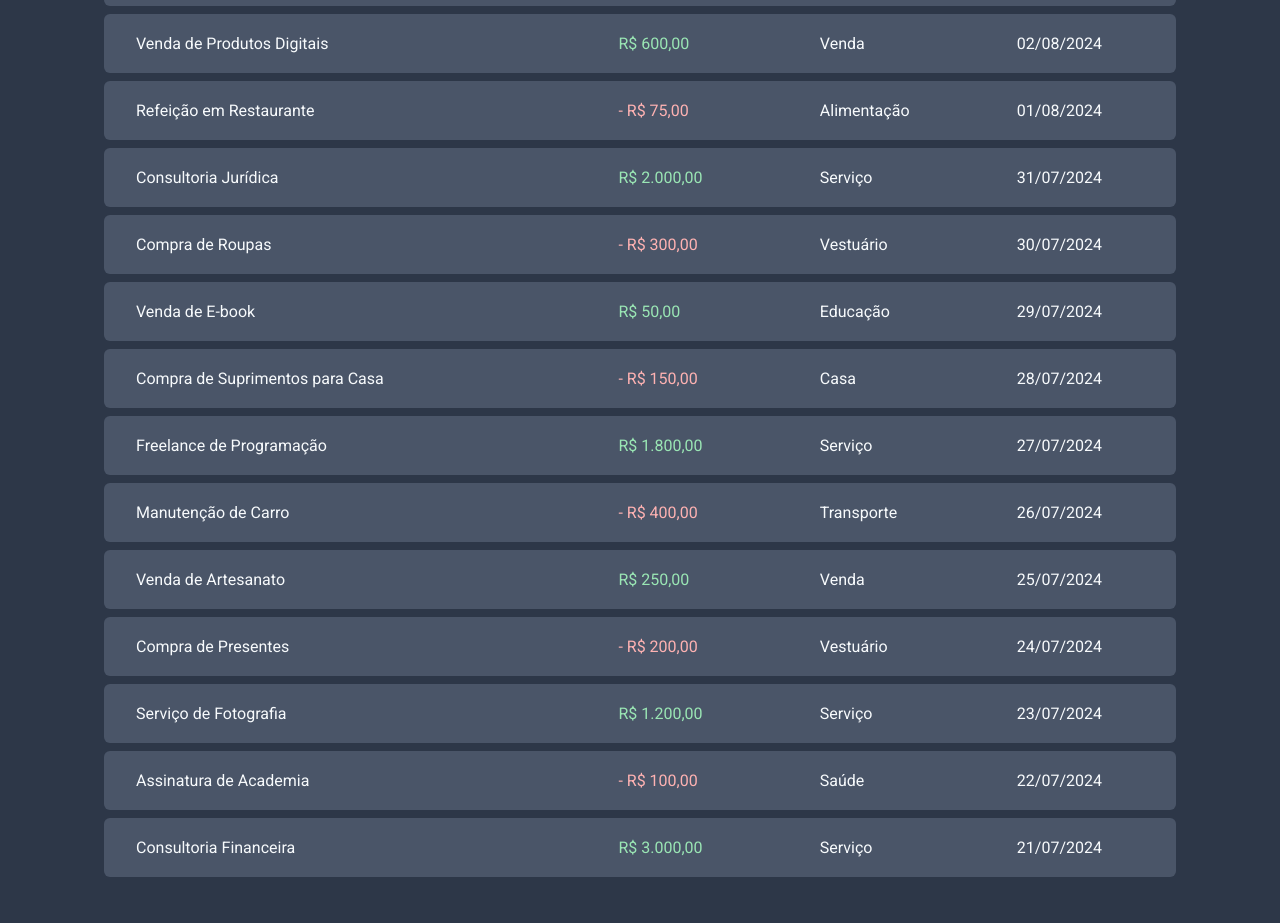
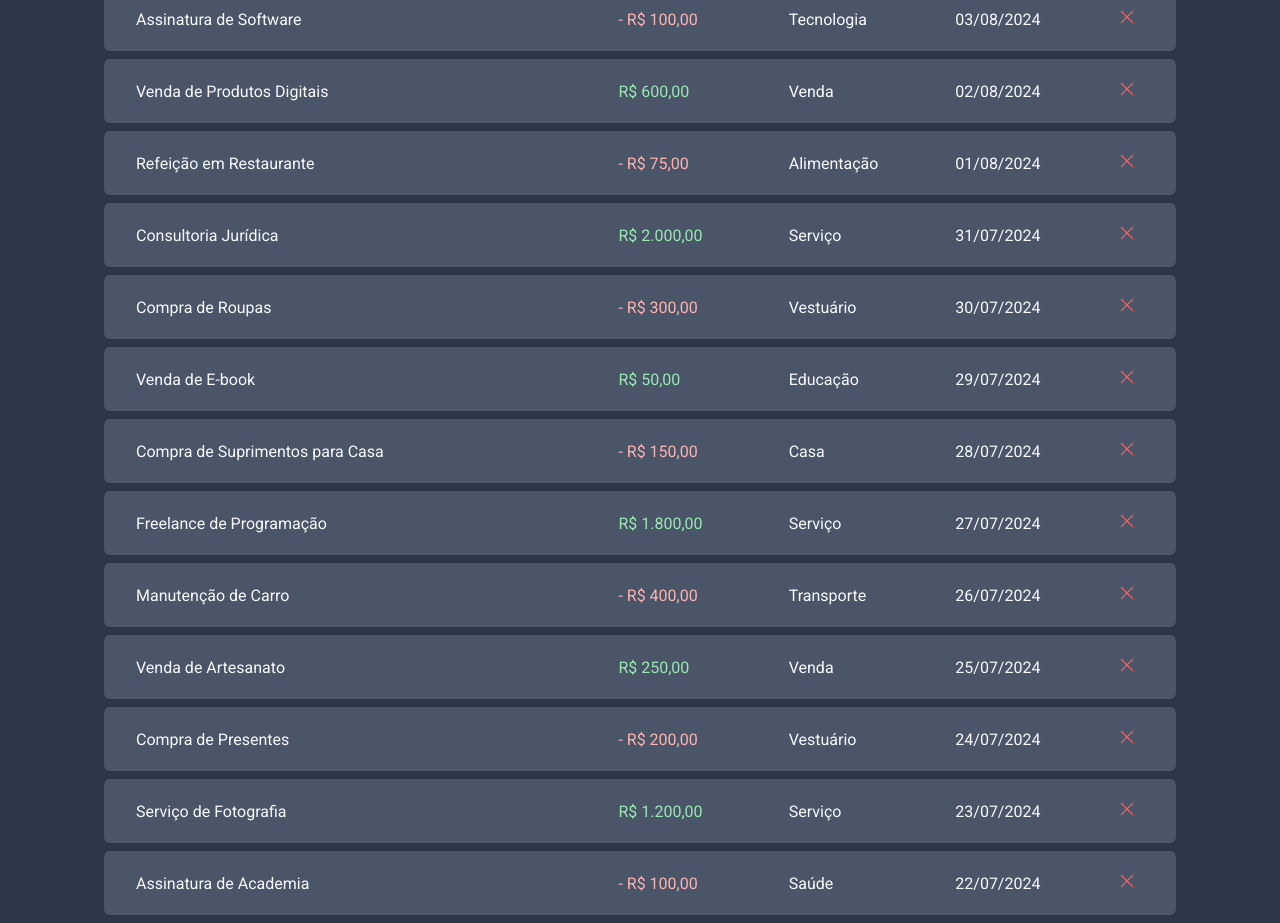
Before and after one commit to MatheusBorgesDev/mb-money, a React (Vite) app: page / in a window 1280 px wide. Shown: the part 1019-1942 px from the top of the page. Before the commit the page ends 1904 px from the top, so only its background shows below. Built offline with nearby package versions, Linux system fonts and the light colour scheme; data requests are answered from the project's data file.

Commit message:
feat: :sparkles: add functions to create and delete transactions

```diff
--- a/server.json
+++ b/server.json
@@ -2,7 +2,7 @@
   "transactions": [
     {
       "id": 1,
-      "from": "Desenvolvimento de site",
+      "description": "Desenvolvimento de site",
       "type": "income",
       "category": "Venda",
       "price": 14000,
@@ -10,7 +10,7 @@
     },
     {
       "id": 2,
-      "from": "Hambúrguer",
+      "description": "Hambúrguer",
       "type": "outcome",
       "category": "Alimentação",
       "price": 50,
@@ -18,7 +18,7 @@
     },
     {
       "id": 3,
-      "from": "Consultoria de Marketing",
+      "description": "Consultoria de Marketing",
       "type": "income",
       "category": "Serviço",
       "price": 3500,
@@ -26,7 +26,7 @@
     },
     {
       "id": 4,
-      "from": "Compra de Livros",
+      "description": "Compra de Livros",
       "type": "outcome",
       "category": "Educação",
       "price": 120,
@@ -34,7 +34,7 @@
     },
     {
       "id": 5,
-      "from": "Venda de Curso Online",
+      "description": "Venda de Curso Online",
       "type": "income",
       "category": "Educação",
       "price": 1500,
@@ -42,7 +42,7 @@
     },
     {
       "id": 6,
-      "from": "Compra de Material de Escritório",
+      "description": "Compra de Material de Escritório",
       "type": "outcome",
       "category": "Escritório",
       "price": 200,
@@ -50,7 +50,7 @@
     },
     {
       "id": 7,
-      "from": "Aluguel de Equipamento",
+      "description": "Aluguel de Equipamento",
       "type": "outcome",
       "category": "Serviço",
       "price": 500,
@@ -58,7 +58,7 @@
     },
     {
       "id": 8,
-      "from": "Freelance de Design Gráfico",
+      "description": "Freelance de Design Gráfico",
       "type": "income",
       "category": "Serviço",
       "price": 800,
@@ -66,7 +66,7 @@
     },
     {
       "id": 9,
-      "from": "Assinatura de Software",
+      "description": "Assinatura de Software",
       "type": "outcome",
       "category": "Tecnologia",
       "price": 100,
@@ -74,7 +74,7 @@
     },
     {
       "id": 10,
-      "from": "Venda de Produtos Digitais",
+      "description": "Venda de Produtos Digitais",
       "type": "income",
       "category": "Venda",
       "price": 600,
@@ -82,7 +82,7 @@
     },
     {
       "id": 11,
-      "from": "Refeição em Restaurante",
+      "description": "Refeição em Restaurante",
       "type": "outcome",
       "category": "Alimentação",
       "price": 75,
@@ -90,7 +90,7 @@
     },
     {
       "id": 12,
-      "from": "Consultoria Jurídica",
+      "description": "Consultoria Jurídica",
       "type": "income",
       "category": "Serviço",
       "price": 2000,
@@ -98,7 +98,7 @@
     },
     {
       "id": 13,
-      "from": "Compra de Roupas",
+      "description": "Compra de Roupas",
       "type": "outcome",
       "category": "Vestuário",
       "price": 300,
@@ -106,7 +106,7 @@
     },
     {
       "id": 14,
-      "from": "Venda de E-book",
+      "description": "Venda de E-book",
       "type": "income",
       "category": "Educação",
       "price": 50,
@@ -114,7 +114,7 @@
     },
     {
       "id": 15,
-      "from": "Compra de Suprimentos para Casa",
+      "description": "Compra de Suprimentos para Casa",
       "type": "outcome",
       "category": "Casa",
       "price": 150,
@@ -122,7 +122,7 @@
     },
     {
       "id": 16,
-      "from": "Freelance de Programação",
+      "description": "Freelance de Programação",
       "type": "income",
       "category": "Serviço",
       "price": 1800,
@@ -130,7 +130,7 @@
     },
     {
       "id": 17,
-      "from": "Manutenção de Carro",
+      "description": "Manutenção de Carro",
       "type": "outcome",
       "category": "Transporte",
       "price": 400,
@@ -138,7 +138,7 @@
     },
     {
       "id": 18,
-      "from": "Venda de Artesanato",
+      "description": "Venda de Artesanato",
       "type": "income",
       "category": "Venda",
       "price": 250,
@@ -146,7 +146,7 @@
     },
     {
       "id": 19,
-      "from": "Compra de Presentes",
+      "description": "Compra de Presentes",
       "type": "outcome",
       "category": "Vestuário",
       "price": 200,
@@ -154,7 +154,7 @@
     },
     {
       "id": 20,
-      "from": "Serviço de Fotografia",
+      "description": "Serviço de Fotografia",
       "type": "income",
       "category": "Serviço",
       "price": 1200,
@@ -162,19 +162,11 @@
     },
     {
       "id": 21,
-      "from": "Assinatura de Academia",
+      "description": "Assinatura de Academia",
       "type": "outcome",
       "category": "Saúde",
       "price": 100,
       "createdAt": "2024-07-22T18:25:43.172Z"
-    },
-    {
-      "id": 22,
-      "from": "Consultoria Financeira",
-      "type": "income",
-      "category": "Serviço",
-      "price": 3000,
-      "createdAt": "2024-07-21T11:50:18.172Z"
     }
   ]
 }
--- a/src/components/newTransactionModal/index.tsx
+++ b/src/components/newTransactionModal/index.tsx
@@ -1,9 +1,11 @@
+import { zodResolver } from "@hookform/resolvers/zod";
 import * as Dialog from "@radix-ui/react-dialog";
-
+import { ArrowCircleDown, ArrowCircleUp, X } from "phosphor-react";
+import { useContext } from "react";
 import { Controller, useForm } from "react-hook-form";
 import * as z from "zod";
-import { zodResolver } from "@hookform/resolvers/zod";
 
+import { TransactionsContext } from "../../contexts/transactionsContext";
 import {
   CloseButton,
   Content,
@@ -11,7 +13,6 @@ import {
   TransactionType,
   TransactionTypeButton,
 } from "./styles";
-import { ArrowCircleDown, ArrowCircleUp, X } from "phosphor-react";
 
 const newTransactionFormSchema = z.object({
   description: z.string(),
@@ -23,11 +24,14 @@ const newTransactionFormSchema = z.object({
 type TransactionFormSchema = z.infer<typeof newTransactionFormSchema>;
 
 export function NewTransactionModal() {
+  const { createTransaction } = useContext(TransactionsContext);
+
   const {
     register,
     control,
     handleSubmit,
     formState: { isSubmitting },
+    reset,
   } = useForm<TransactionFormSchema>({
     resolver: zodResolver(newTransactionFormSchema),
     defaultValues: {
@@ -36,9 +40,16 @@ export function NewTransactionModal() {
   });
 
   async function handleNewTransaction(data: TransactionFormSchema) {
-    await new Promise((resolve) => setTimeout(resolve, 2000));
+    const { description, price, category, type } = data;
 
-    console.log(data);
+    await createTransaction({
+      description,
+      price,
+      category,
+      type,
+    });
+
+    reset();
   }
 
   return (
--- a/src/contexts/transactionsContext.tsx
+++ b/src/contexts/transactionsContext.tsx
@@ -4,16 +4,25 @@ import { api } from "../lib/axios";
 
 interface Transaction {
   id: number;
-  from: string;
+  description: string;
   type: "income" | "outcome";
   price: number;
   category: string;
   createdAt: string;
 }
 
+interface CreateTransactionData {
+  description: string;
+  price: number;
+  category: string;
+  type: "income" | "outcome";
+}
+
 interface TransactionContextType {
   transactions: Transaction[];
   fetchTransactions: (query?: string) => Promise<void>;
+  createTransaction: (data: CreateTransactionData) => Promise<void>;
+  deleteTransaction: (id: number) => Promise<void>;
 }
 
 interface TransactionsProviderProps {
@@ -28,6 +37,8 @@ export function TransactionsProvider({ children }: TransactionsProviderProps) {
   async function fetchTransactions(query?: string) {
     const response = await api.get("/transactions", {
       params: {
+        _sort: "createdAt",
+        _order: "desc",
         q: query,
       },
     });
@@ -35,12 +46,41 @@ export function TransactionsProvider({ children }: TransactionsProviderProps) {
     setTransactions(response.data);
   }
 
+  async function createTransaction(data: CreateTransactionData) {
+    const { description, price, category, type } = data;
+
+    const response = await api.post("/transactions", {
+      description,
+      price,
+      category,
+      type,
+      createdAt: new Date().toISOString(),
+    });
+
+    setTransactions((prevTransactions) => [response.data, ...prevTransactions]);
+  }
+
+  async function deleteTransaction(id: number) {
+    await api.delete(`/transactions/${id}`);
+
+    setTransactions((prevTransactions) =>
+      prevTransactions.filter((transaction) => transaction.id !== id)
+    );
+  }
+
   useEffect(() => {
     fetchTransactions();
   }, []);
 
   return (
-    <TransactionsContext.Provider value={{ transactions, fetchTransactions }}>
+    <TransactionsContext.Provider
+      value={{
+        transactions,
+        fetchTransactions,
+        createTransaction,
+        deleteTransaction,
+      }}
+    >
       {children}
     </TransactionsContext.Provider>
   );
--- a/src/pages/transactions/index.tsx
+++ b/src/pages/transactions/index.tsx
@@ -1,19 +1,20 @@
+import { X } from "phosphor-react";
 import { useContext } from "react";
-import { TransactionsContext } from "../../contexts/transactionsContext";
 
 import { Header } from "../../components/header";
 import { Summary } from "../../components/summary";
+import { TransactionsContext } from "../../contexts/transactionsContext";
+import { dateFormatter, priceFormatter } from "../../utils/formetter";
 import { SearchForm } from "./components/searchForm";
-
 import {
+  DeleteButton,
   PriceHighlight,
   TransactionsContainer,
   TransactionsTable,
 } from "./styles";
-import { dateFormatter, priceFormatter } from "../../utils/formetter";
 
 export function Transactions() {
-  const { transactions } = useContext(TransactionsContext);
+  const { transactions, deleteTransaction } = useContext(TransactionsContext);
 
   return (
     <div>
@@ -27,7 +28,7 @@ export function Transactions() {
           <tbody>
             {transactions.map((transaction) => (
               <tr key={transaction.id}>
-                <td width="45%">{transaction.from}</td>
+                <td width="45%">{transaction.description}</td>
                 <td>
                   <PriceHighlight
                     variant={
@@ -40,6 +41,13 @@ export function Transactions() {
                 </td>
                 <td>{transaction.category}</td>
                 <td>{dateFormatter.format(new Date(transaction.createdAt))}</td>
+                <td>
+                  <DeleteButton
+                    onClick={() => deleteTransaction(transaction.id)}
+                  >
+                    <X size={20} />
+                  </DeleteButton>
+                </td>
               </tr>
             ))}
           </tbody>
--- a/src/pages/transactions/styles.ts
+++ b/src/pages/transactions/styles.ts
@@ -40,3 +40,16 @@ export const PriceHighlight = styled.span<PriceHighlightProps>`
       ? props.theme["green-300"]
       : props.theme["red-300"]};
 `;
+
+export const DeleteButton = styled.button`
+  background: transparent;
+  border: 0;
+  color: ${(props) => props.theme["red-500"]};
+  transition: filter 0.2s;
+
+  cursor: pointer;
+
+  &:hover {
+    filter: brightness(0.8);
+  }
+`;
```
